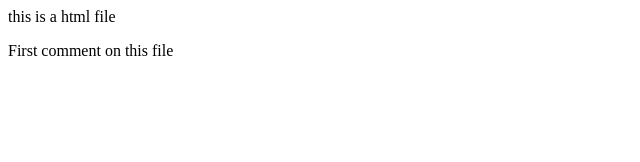
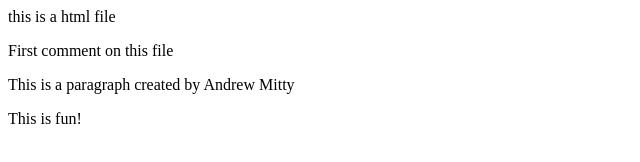
Before and after one commit to mashaabmunaf/Mashaab-Andrew, a plain HTML site: page index.html in a window 1280 px wide. Shown: the whole page, without its empty margins (0-640 px from the left). Drawn offline with Linux system fonts and the light colour scheme.

Commit message:
Added another p and header and changed title

```diff
--- a/index.html
+++ b/index.html
@@ -4,12 +4,16 @@
     <meta charset="UTF-8">
     <meta http-equiv="X-UA-Compatible" content="IE=edge">
     <meta name="viewport" content="width=device-width, initial-scale=1.0">
-    <title>Document</title>
+    <title>Mashaab and Andrew</title>
 </head>
 
 <body>
     <header>this is a html file</header>
     <p>First comment on this file </p>
+
+    <p>This is a paragraph created by Andrew Mitty</p>
+
+    <header>This is fun!</header>
 </body>
 
 </html>
```
